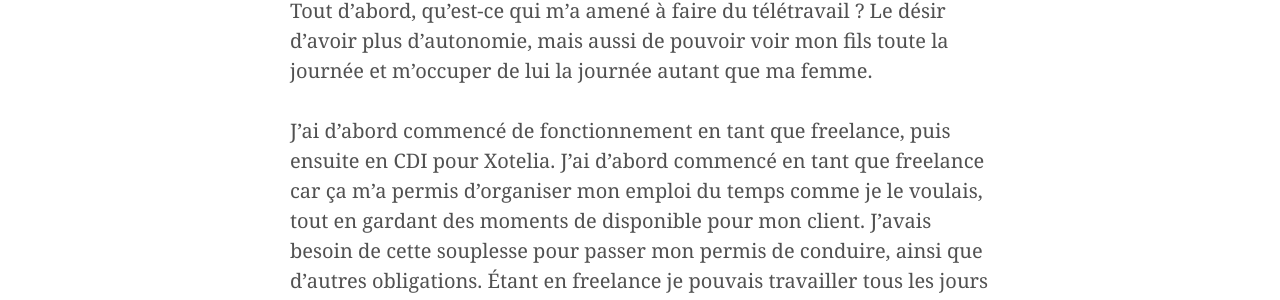
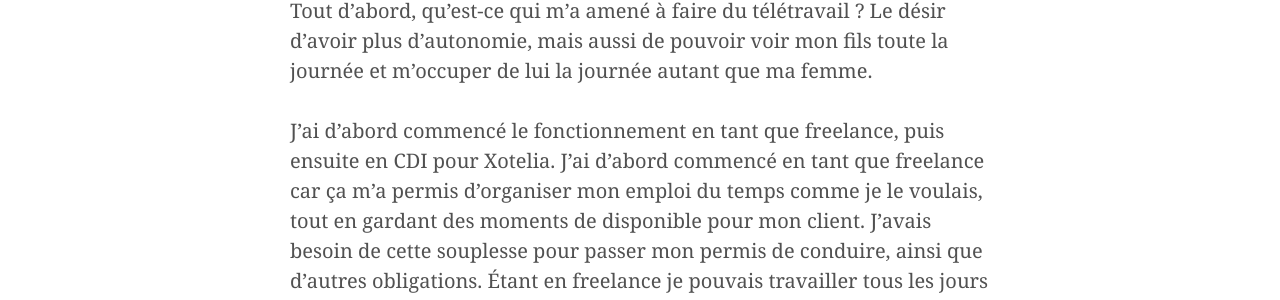
Before and after one commit to luxifer/luxifer.github.io, a Jekyll site: the page built from _posts/2015-03-06-mes-impressions-sur-le-teletravail.md, in a window 1280 px wide and 900 px high. Shown: the part 267-567 px from the top of the window. Built offline with Jekyll 4.4.1, drawn with Linux system fonts in a browser that asks for light colours; some web fonts are replaced; Markdown is read by kramdown in place of the engine named in the settings; a script that is not in the unit is left out; comment, search, counter and statistics services are not loaded; some of the changed text lies outside the part shown.

Commit message:
typo ter.

```diff
--- a/_posts/2015-03-06-mes-impressions-sur-le-teletravail.md
+++ b/_posts/2015-03-06-mes-impressions-sur-le-teletravail.md
@@ -17,7 +17,7 @@ Celà fait maintenant 9 mois que je suis en télétravail et je peux tout de sui
 
 Tout d'abord, qu'est-ce qui m'a amené à faire du télétravail ? Le désir d'avoir plus d'autonomie, mais aussi de pouvoir voir mon fils toute la journée et m'occuper de lui la journée autant que ma femme.
 
-J'ai d'abord commencé de fonctionnement en tant que freelance, puis ensuite en CDI pour Xotelia. J'ai d'abord commencé en tant que freelance car ça m'a permis d'organiser mon emploi du temps comme je le voulais, tout en gardant des moments de disponible pour mon client. J'avais besoin de cette souplesse pour passer mon permis de conduire, ainsi que d'autres obligations. Étant en freelance je pouvais travailler tous les jours de la semaine. J'essayais quand même de garder du temps libre à consacrer à ma famille. Cette expérience de freelance n'a duré que 4 mois, à la suite desquels j'ai été embauché en CDI chez mon client.
+J'ai d'abord commencé le fonctionnement en tant que freelance, puis ensuite en CDI pour Xotelia. J'ai d'abord commencé en tant que freelance car ça m'a permis d'organiser mon emploi du temps comme je le voulais, tout en gardant des moments de disponible pour mon client. J'avais besoin de cette souplesse pour passer mon permis de conduire, ainsi que d'autres obligations. Étant en freelance je pouvais travailler tous les jours de la semaine. J'essayais quand même de garder du temps libre à consacrer à ma famille. Cette expérience de freelance n'a duré que 4 mois, à la suite desquels j'ai été embauché en CDI chez mon client.
 
 J'ai perdu la souplesse d'organisation de mon emploi de temps car les jours et les horaires de travail sont fixes. Mais je n'ai pas perdu les avantages du télétravail. À savoir :
 
```
Also changed, not shown: other parts of _posts/2015-03-06-mes-impressions-sur-le-teletravail.md (+1 -1 lines).
